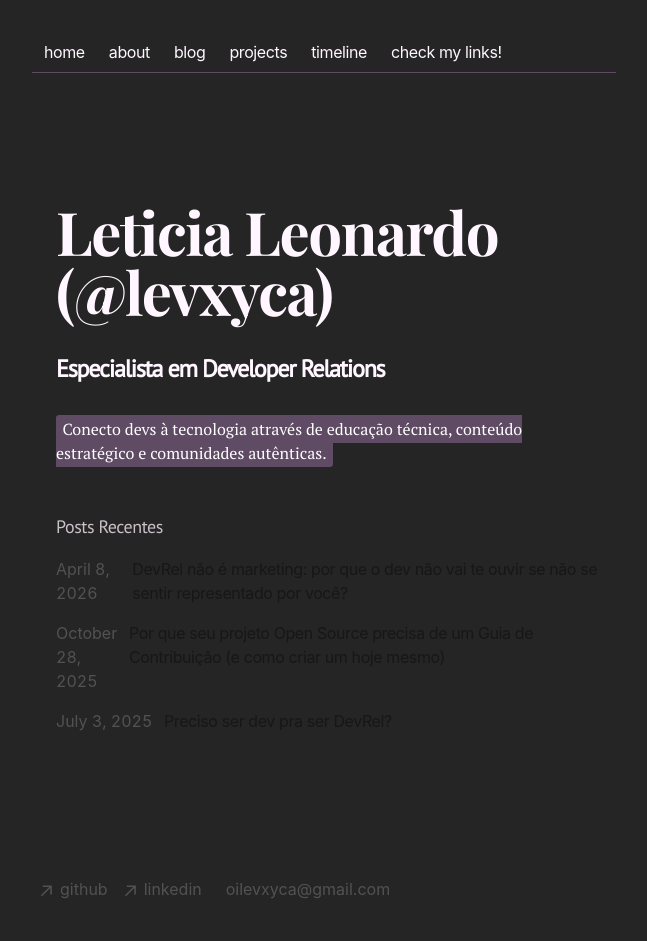
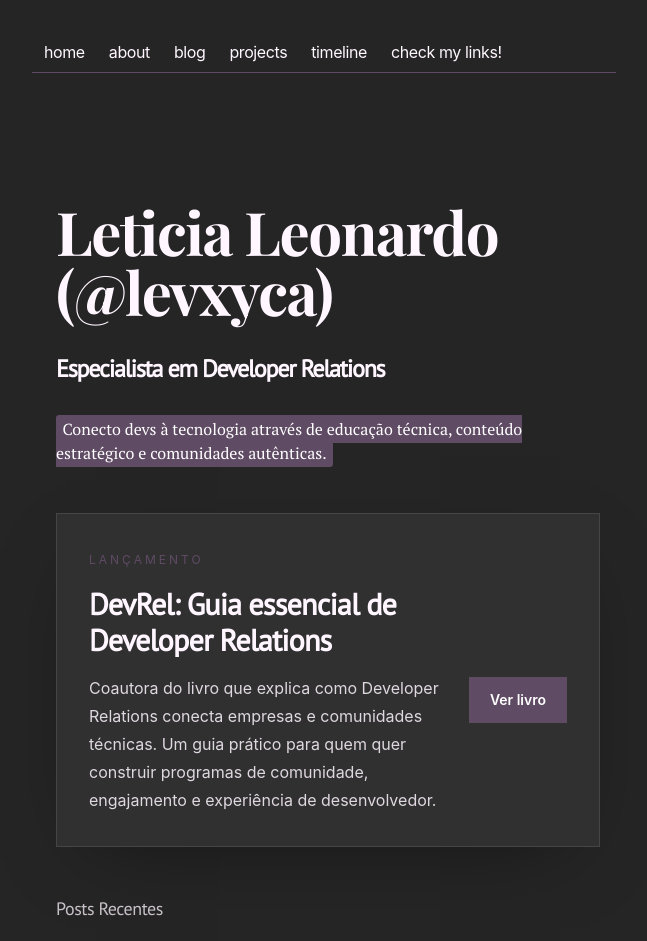
Before and after one commit to levxyca/website, a Next.js app: page / in a window 1280 px wide. Shown: the top 941 px of the page, without its empty margins (312-959 px from the left). Built offline with nearby package versions, Linux system fonts and the light colour scheme.

Commit message:
:sparkles: add: include book launch section for "DevRel: Guia essencial de Developer Relations" with details and link

```diff
--- a/app/page.tsx
+++ b/app/page.tsx
@@ -26,6 +26,32 @@ const Page = () => {
         Especialista em Developer Relations
       </h2>
       <Description />
+
+      <div className="mt-12 mb-12 border border-white/10 bg-white/5 p-8 shadow-[0_24px_80px_-40px_rgba(0,0,0,0.55)]">
+        <span className="text-xs uppercase tracking-[0.25em] text-[var(--highlight-color)]">
+          Lançamento
+        </span>
+        <div className="mt-4 flex flex-col gap-6 md:flex-row md:items-center md:justify-between">
+          <div className="max-w-2xl">
+            <h3 className="text-3xl font-semibold tracking-tight font-sans">
+              DevRel: Guia essencial de Developer Relations
+            </h3>
+            <p className="mt-4 text-base leading-7 text-[rgba(255,246,255,0.85)]">
+              Coautora do livro que explica como Developer Relations conecta empresas e comunidades técnicas.
+              Um guia prático para quem quer construir programas de comunidade, engajamento e experiência de desenvolvedor.
+            </p>
+          </div>
+          <a
+            className="inline-flex items-center justify-center rounded-none border border-transparent bg-[var(--highlight-color)] px-5 py-3 text-sm font-semibold text-white transition hover:bg-[#47334c] whitespace-nowrap"
+            href="https://www.casadocodigo.com.br/products/livro-devrel"
+            target="_blank"
+            rel="noopener noreferrer"
+          >
+            Ver livro
+          </a>
+        </div>
+      </div>
+
       <div className="my-12">
         <h3 className="mb-4 text-lg font-medium tracking-tight text-[var(--text-color)] opacity-75 font-sans">
           Posts Recentes
```
